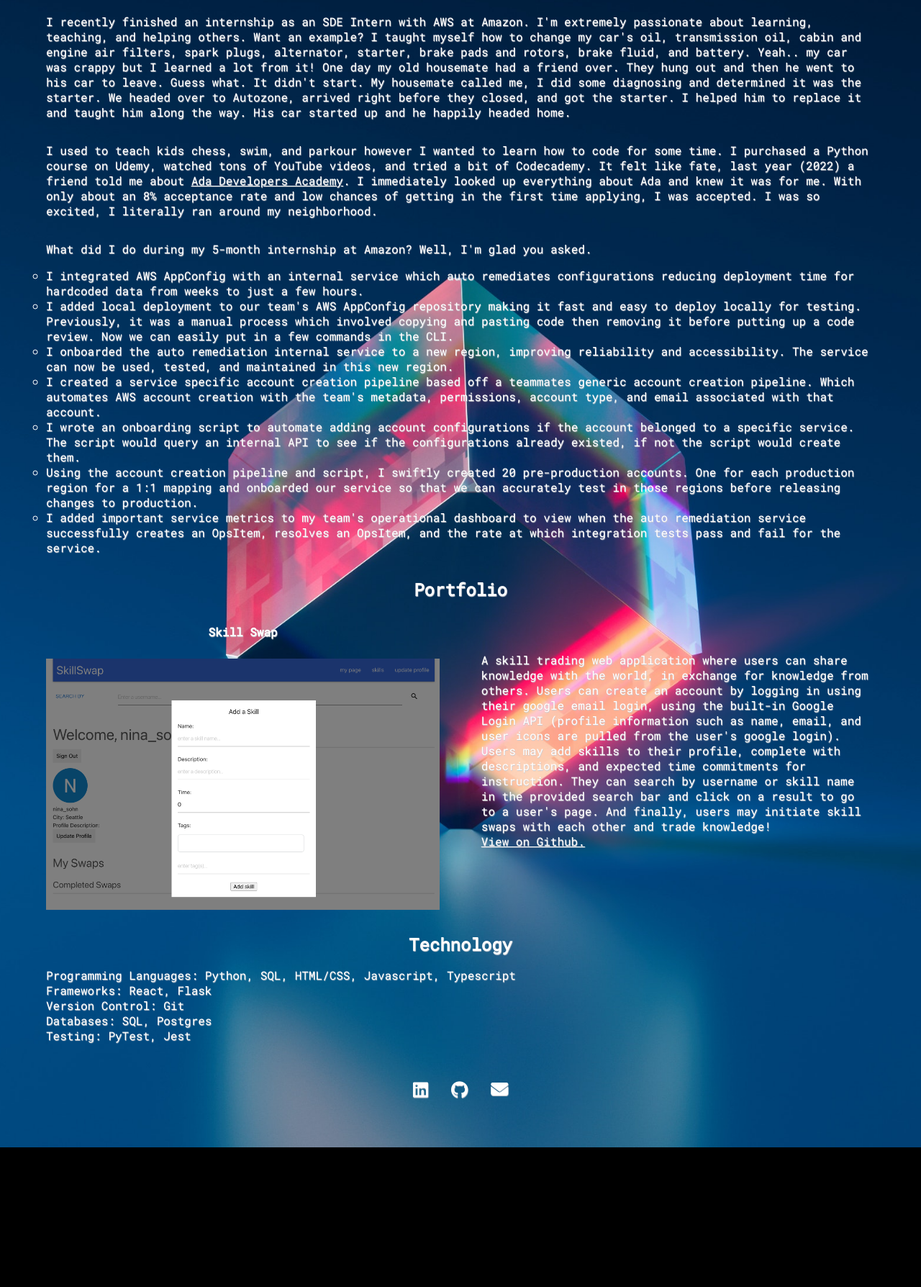
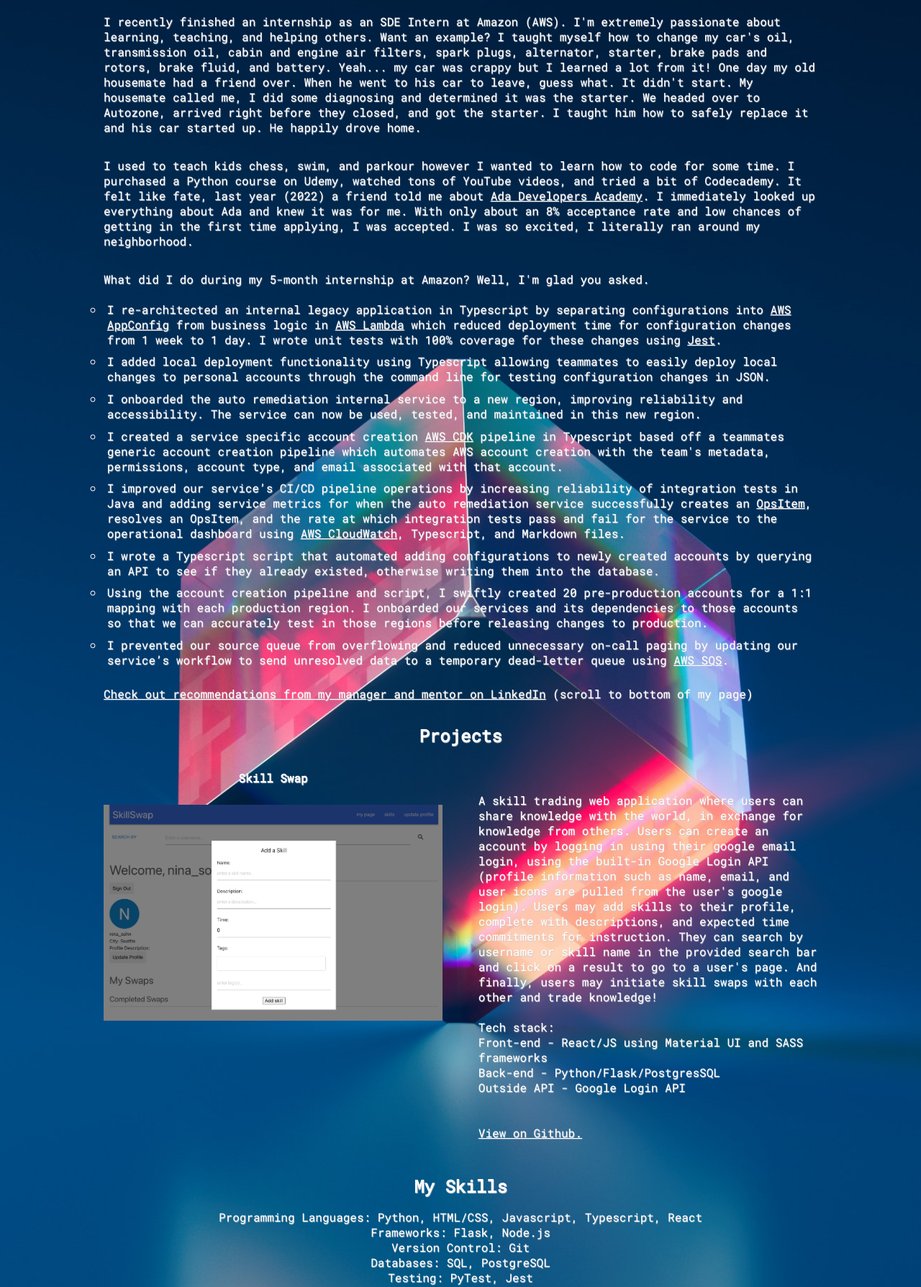
Before and after one commit to enigmatic-loop/Nina-Sohn-Website, a plain HTML site: page src/index.html in a window 1280 px wide. Shown: the part 166-1954 px from the top of the page at 72% size. Before the commit the page ends 1760 px from the top, so only its background shows below. Drawn offline with Linux system fonts and the light colour scheme.

Commit message:
Update text with links and contact buttons with styling

```diff
--- a/src/index.html
+++ b/src/index.html
@@ -13,7 +13,6 @@
     <header>
       <div class="navbar">
         <ul class="links">
-          <li><a href="#home">Home</a></li>
           <li><a href="#about">About</a></li>
           <li><a href="#portfolio">Portfolio</a></li>
           <li><a href="#contact">Contact</a></li>
@@ -24,10 +23,9 @@
       </div>
 
       <div class="drop-down">
-        <li><a href="home">Home</a></li>
-        <li><a href="about">About</a></li>
-        <li><a href="portfolio">Portfolio</a></li>
-        <li><a href="contact">Contact</a></li>
+        <li><a href="#about">About</a></li>
+        <li><a href="#portfolio">Portfolio</a></li>
+        <li><a href="#contact">Contact</a></li>
       </div>
     </header>
 
@@ -44,15 +42,15 @@
     </script>
 
     <section class="about">
-      <h1>Nina Sohn - Software Development Engineer</h1>
-      <h3>Hi, there! Nina here.</h3>
+      <h1>Nina Sohn - Software Engineer and Adventure Enthusiast</h1>
+      <h3 id="about">Hi, there! Nina here.</h3>
       <p>
-        I recently finished an internship as an SDE Intern with AWS at Amazon. I'm extremely passionate about learning, teaching, and helping others. Want an example?
+        I recently finished an internship as an SDE Intern at Amazon (AWS). I'm extremely passionate about learning, teaching, and helping others. Want an example?
         I taught myself how to change my car's oil, transmission oil, cabin and engine air filters, spark plugs, alternator, starter, brake
-        pads and rotors, brake fluid, and battery. Yeah.. my car was crappy but I learned a lot from it! One day my old housemate had a friend
-        over. They hung out and then he went to his car to leave. Guess what. It didn't start. My housemate called me, I did some diagnosing
-        and determined it was the starter. We headed over to Autozone, arrived right before they closed, and got the starter. I helped him
-        to replace it and taught him along the way. His car started up and he happily headed home.
+        pads and rotors, brake fluid, and battery. Yeah... my car was crappy but I learned a lot from it! One day my old housemate had a friend
+        over. When he went to his car to leave, guess what. It didn't start. My housemate called me, I did some diagnosing
+        and determined it was the starter. We headed over to Autozone, arrived right before they closed, and got the starter. I taught him how
+        to safely replace it and his car started up. He happily drove home.
       </p>
       <p>
         I used to teach kids chess, swim, and parkour however I wanted to learn how to code for some time. I purchased a Python course on Udemy,
@@ -66,63 +64,78 @@
       </p>
       <ul>
         <li class="list-item">
-          I integrated AWS AppConfig with an internal service which auto remediates configurations reducing deployment
-          time for hardcoded data from weeks to just a few hours.
+          I re-architected an internal legacy application in Typescript by separating configurations into <a class="underline" href="https://docs.aws.amazon.com/appconfig/latest/userguide/what-is-appconfig.html" target="_blank"> AWS AppConfig</a>
+          from business logic in <a class="underline" href="https://aws.amazon.com/lambda/" target="_blank">AWS Lambda</a> which reduced deployment time for configuration
+          changes from 1 week to 1 day. I wrote unit tests with 100% coverage for these changes using <a class="underline" href="https://jestjs.io/" target="_blank">Jest</a>.
         </li>
         <li class="list-item">
-          I added local deployment to our team's AWS AppConfig repository making it fast
-          and easy to deploy locally for testing. Previously, it was a manual process which involved copying and pasting code then removing it before
-          putting up a code review. Now we can easily put in a few commands in the CLI.
+          I added local deployment functionality using Typescript allowing teammates to easily deploy local changes to personal accounts through the command line for
+          testing configuration changes in JSON.
         </li>
         <li class="list-item">
           I onboarded the auto remediation internal service to a new region, improving reliability and accessibility. The service can now be
           used, tested, and maintained in this new region.
         </li>
         <li class="list-item">
-          I created a service specific account creation pipeline based off a teammates generic account creation pipeline. Which automates AWS account
-          creation with the team's metadata, permissions, account type, and email associated with that account.
+          I created a service specific account creation <a class="underline" href="https://aws.amazon.com/cdk/" target="_blank">AWS CDK</a> pipeline in Typescript based off a teammates generic account creation pipeline which automates
+          AWS account creation with the team's metadata, permissions, account type, and email associated with that account.
         </li>
         <li class="list-item">
-          I wrote an onboarding script to automate adding account configurations if the account belonged to a specific service. The script would query
-          an internal API to see if the configurations already existed, if not the script would create them.
+          I improved our service’s CI/CD pipeline operations by increasing reliability of integration tests in Java and adding service metrics for when the auto remediation
+          service successfully creates an <a class="underline" href="https://docs.aws.amazon.com/systems-manager/latest/APIReference/API_OpsItem.html" target="_blank">OpsItem</a>,
+          resolves an OpsItem, and the rate at which integration tests pass and fail for the service to the operational dashboard
+          using <a class="underline" href="https://aws.amazon.com/cloudwatch/" target="_blank">AWS CloudWatch</a>, Typescript, and Markdown files.
         </li>
         <li class="list-item">
-          Using the account creation pipeline and script, I swiftly created 20 pre-production accounts. One for each production region for a 1:1 mapping
-          and onboarded our service so that we can accurately test in those regions before releasing changes to production.
+          I wrote a Typescript script that automated adding configurations to newly created accounts by querying an API to see if they already existed, otherwise writing them into the database.
         </li>
         <li class="list-item">
-          I added important service metrics to my team's operational dashboard to view when the auto remediation service successfully creates
-          an OpsItem, resolves an OpsItem, and the rate at which integration tests pass and fail for the service.
+          Using the account creation pipeline and script, I swiftly created 20 pre-production accounts for a 1:1 mapping with each production region. I onboarded our services
+          and its dependencies to those accounts so that we can accurately test in those regions before releasing changes to production.
         </li>
+        <li class="list-item">
+          I prevented our source queue from overflowing and reduced unnecessary on-call paging by updating our service’s workflow to send unresolved data to a temporary dead-letter queue using <a class="underline" href="https://aws.amazon.com/sqs/" target="_blank">AWS SQS</a>.
+        </li>
+        <br>
+        <li><a class="underline" href="https://www.linkedin.com/in/nina-sohn/" target="_blank">Check out recommendations from my manager and mentor on LinkedIn</a> &#40;scroll to bottom of my page&#41;</li>
       </ul>
     </section>
 
     <section class="portfolio">
-      <h2>Portfolio</h2>
+      <h2 id="portfolio">Projects</h2>
       <div class="portfolio-container" id="media-screen">
         <h4 class="project-title">Skill Swap</h4>
         <p class="project-description"> A skill trading web application where users can share knowledge with the world, in exchange for knowledge from others. Users can create an
             account by logging in using their google email login, using the built-in Google Login API &#40;profile information such as name, email, and
             user icons are pulled from the user's google login&#41;. Users may add skills to their profile, complete with descriptions, and expected time commitments for instruction. They can search
             by username or skill name in the provided search bar and click on a result to go to a user's page. And finally, users may initiate skill
-            swaps with each other and trade knowledge! <br><a class="underline" href="https://github.com/enigmatic-loop/front-end-skillswap" target="_blank">View on Github.</a>
+            swaps with each other and trade knowledge!
+            <br>
+            <br>
+            Tech stack: <br>
+            Front-end - React/JS using Material UI and SASS frameworks <br>
+            Back-end -  Python/Flask/PostgresSQL <br>
+            Outside API - Google Login API <br>
+            <br>
+            <br>
+            <a class="underline" href="https://github.com/enigmatic-loop/front-end-skillswap" target="_blank">View on Github.</a>
         </p>
         <img class="skillswap-pic" src="images/SkillSwap_Cover.png" alt="Photo of SkillSwap user page with pop up to add skill"/>
       </div>
     </section>
 
-    <section>
-      <h2>Technology</h2>
+    <section class="technology">
+      <h2>My Skills</h2>
       <ul>
-        <li>Programming Languages: Python, SQL, HTML/CSS, Javascript, Typescript</li>
-        <li>Frameworks: React, Flask</li>
+        <li>Programming Languages: Python, HTML/CSS, Javascript, Typescript, React</li>
+        <li>Frameworks: Flask, Node.js</li>
         <li>Version Control: Git</li>
-        <li>Databases: SQL, Postgres</li>
+        <li>Databases: SQL, PostgreSQL</li>
         <li>Testing: PyTest, Jest</li>
       </ul>
     </section>
 
-    <footer class="footer">
+    <footer id="contact" class="footer">
       <a href="https://www.linkedin.com/in/nina-sohn/"><i class="footer-icon fa-brands fa-linkedin fa-xl"></i></a>
       <a href="https://github.com/enigmatic-loop"><i class="footer-icon fa-brands fa-github fa-xl"></i></a>
       <a href="mailto: nina.sohn@gmail.com"><i class="footer-icon fa-solid fa-envelope fa-xl"></i></a>
--- a/src/styles.css
+++ b/src/styles.css
@@ -13,7 +13,7 @@ body {
   background-position: center;
   background-size: cover;
   background-repeat: no-repeat;
-  margin: 0 4rem 4rem 4rem;
+  margin: 0 9rem 4rem 9rem;
 }
 
 p {
@@ -26,6 +26,7 @@ li {
 
 .list-item {
   list-style: circle;
+  padding: 0.30rem;
 }
 
 h1 {
@@ -65,10 +66,24 @@ header {
 }
 
 .footer-icon {
-  padding: .25rem;
-  margin: .75rem;
-  resize: 3rem;
+  margin: 0.75rem;
+  background-color: #1561a3;
+  border-radius: 5rem;
+  padding: 1rem;
+  animation: animate 3s linear infinite;
+  text-shadow: 0 0 1rem #0072ff, 0 0 1rem #0072ff, 0 0 1rem #0072ff, 0 0 1rem #0072ff;
+  animation-delay: .11s;
 }
+
+@keyframes animate {
+  from {
+    filter: hue-rotate(0deg);
+  }
+  to {
+    filter: hue-rotate(360deg);
+  }
+}
+
 
 .navbar {
   height: 3rem;
@@ -108,7 +123,7 @@ header {
 }
 
 .drop-down.open {
-  height: 10rem;
+  height: 8rem;
 }
 
 .drop-down li {
@@ -132,6 +147,10 @@ header {
 
   .drop-down {
     display: block;
+  }
+
+  body {
+    margin: 0 3rem 4rem 3rem;
   }
 }
 
@@ -185,3 +204,7 @@ header {
 .underline {
   text-decoration: underline;
 }
+
+.technology {
+  text-align: center;
+}
```
